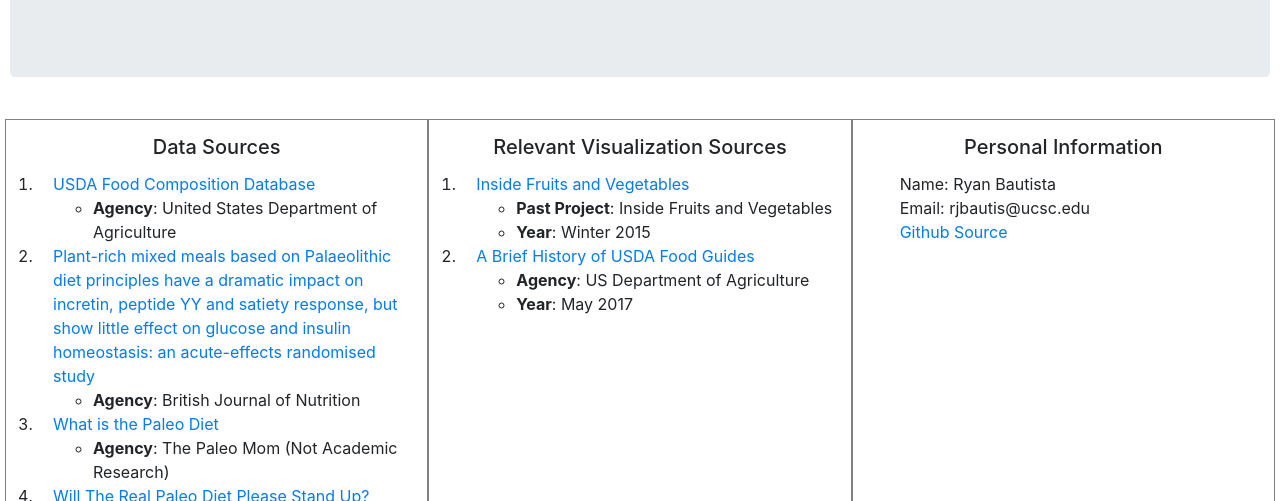
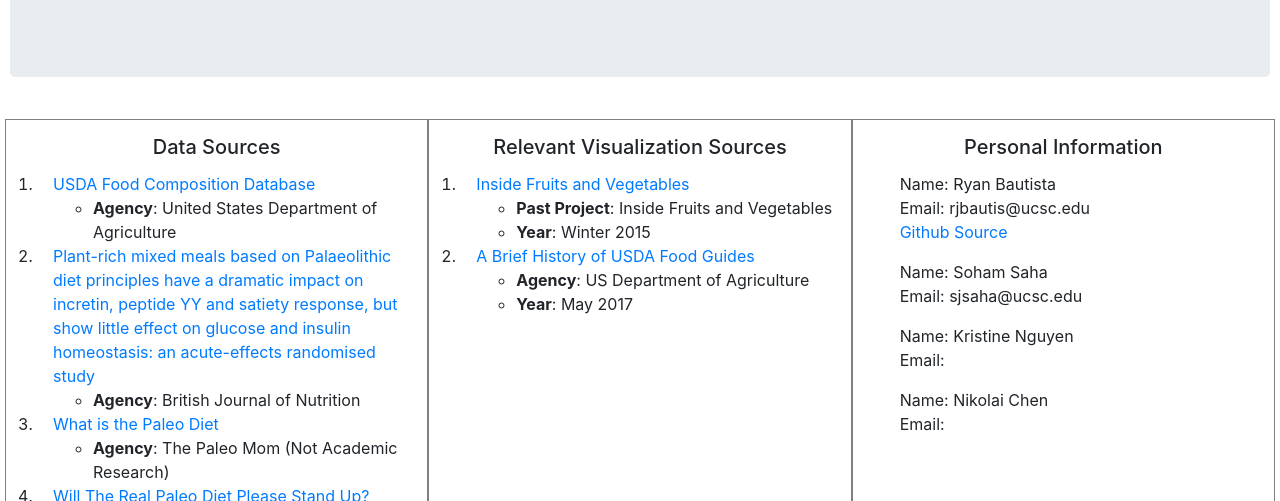
Before and after one commit to rjbautis-cs165/D3-GeoJSON-Spain-Population-Density, a plain HTML site: page finalprojectproposal.html in a window 1280 px wide. Shown: the part 299-800 px from the top of the page. Drawn offline with nearby package versions, Linux system fonts and the light colour scheme.

Commit message:
Added other students

```diff
--- a/finalprojectproposal.html
+++ b/finalprojectproposal.html
@@ -90,6 +90,18 @@
                     <li style="padding-left:1em">Email: rjbautis@ucsc.edu</li>
                     <li style="padding-left:1em"><a href="https://github.com/rjbautis-cs165/rjbautis-cs165.github.io">Github Source</a></li>
                 </ul>
+                <ul style="padding-left:1em; list-style-type:none">
+                    <li style="padding-left:1em">Name: Soham Saha </li>
+                    <li style="padding-left:1em">Email: sjsaha@ucsc.edu</li>
+                </ul>
+                <ul style="padding-left:1em; list-style-type:none">
+                    <li style="padding-left:1em">Name: Kristine Nguyen </li>
+                    <li style="padding-left:1em">Email: </li>
+                </ul>
+                <ul style="padding-left:1em; list-style-type:none">
+                    <li style="padding-left:1em">Name: Nikolai Chen </li>
+                    <li style="padding-left:1em">Email: </li>
+                </ul>
             </div>
         </div>
     </body>
```
